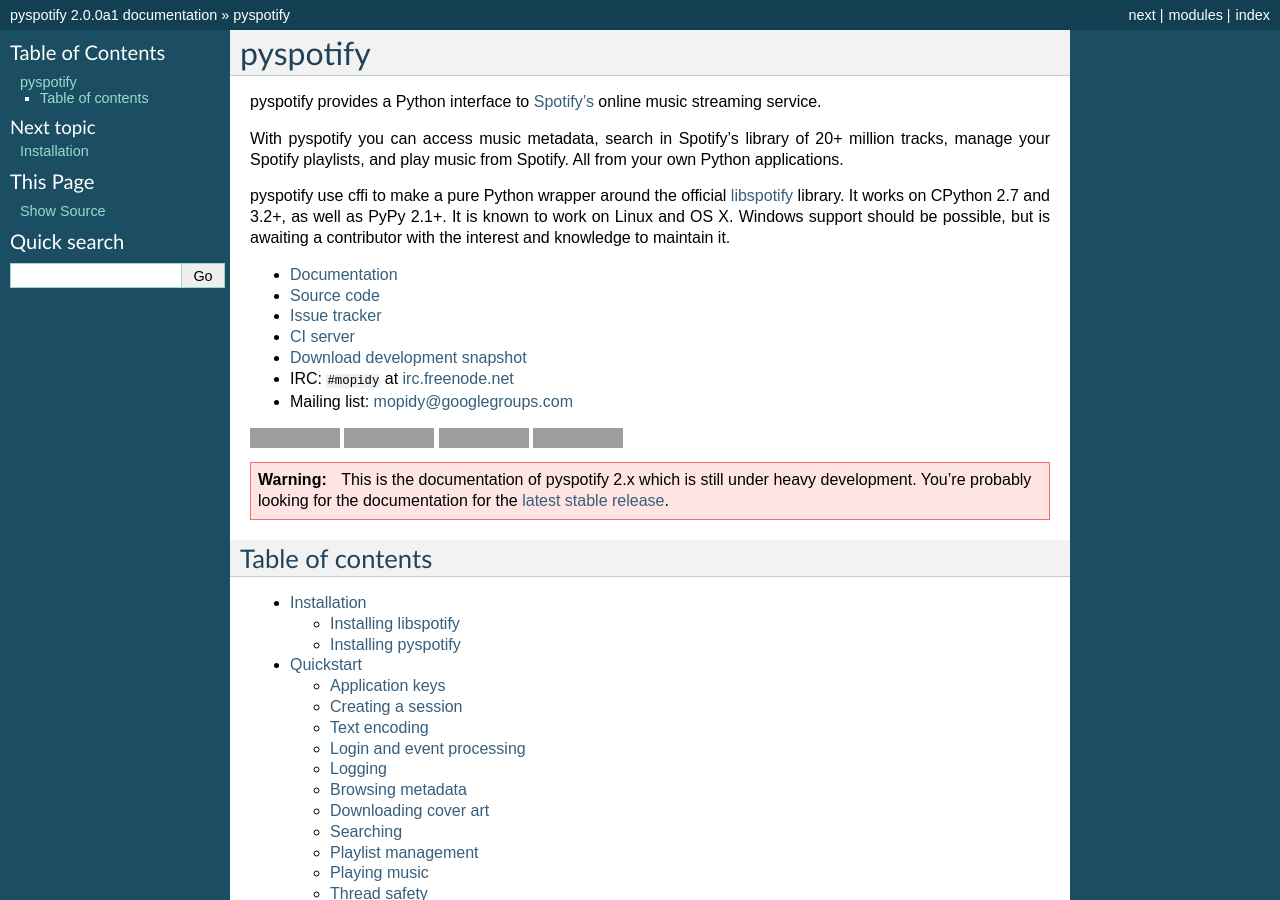
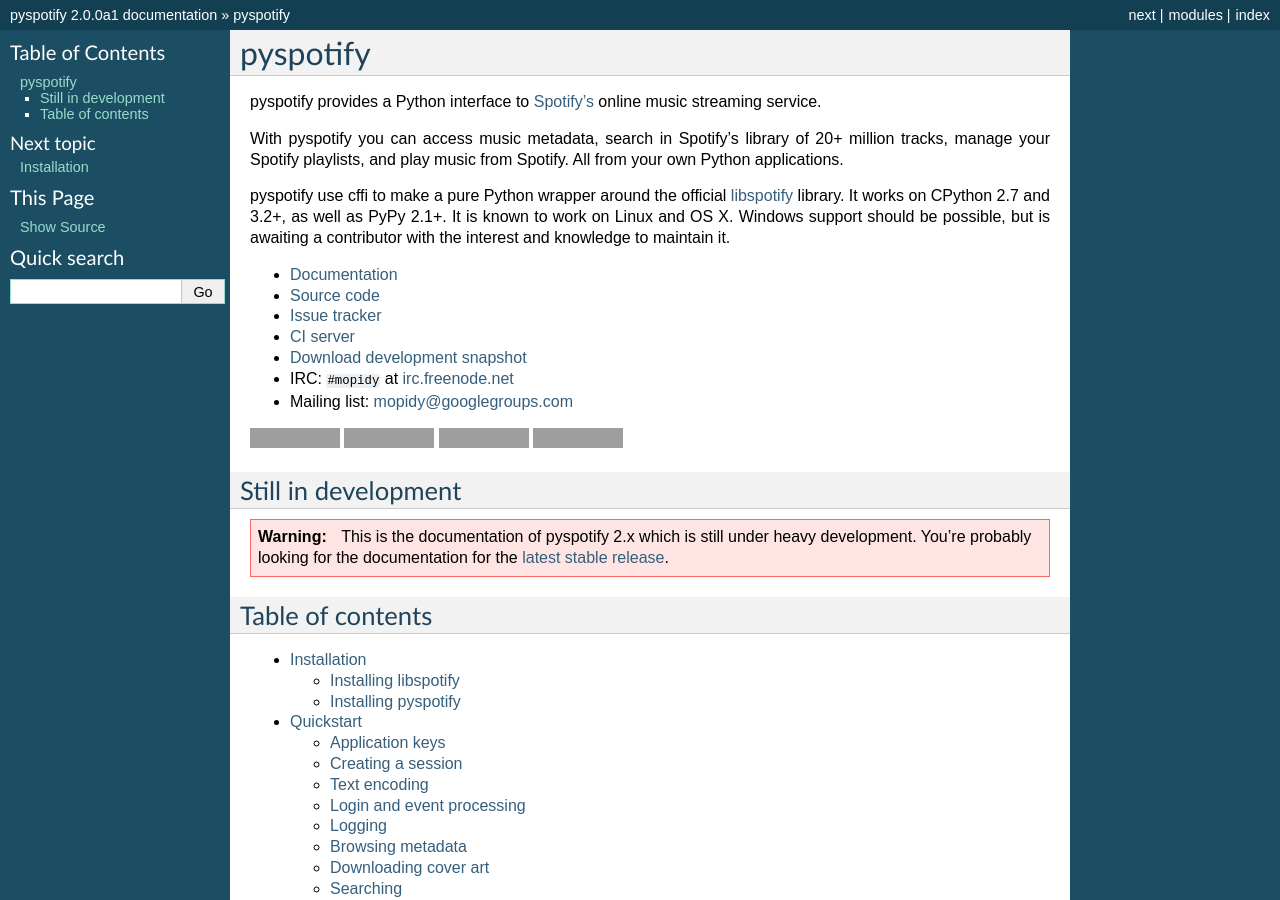
Before and after one commit to jodal/pyspotify, a Sphinx documentation site: the page built from docs/index.rst, in a window 1280 px wide and 900 px high. Built offline with Sphinx 7.4.7, drawn with Linux system fonts in a browser that asks for light colours; grey boxes are pictures that could not be loaded.

Commit message:
docs: Add header to help layout

```diff
--- a/docs/index.rst
+++ b/docs/index.rst
@@ -1,5 +1,8 @@
 .. include:: ../README.rst
 
+
+Still in development
+====================
 
 .. warning::
 
```
